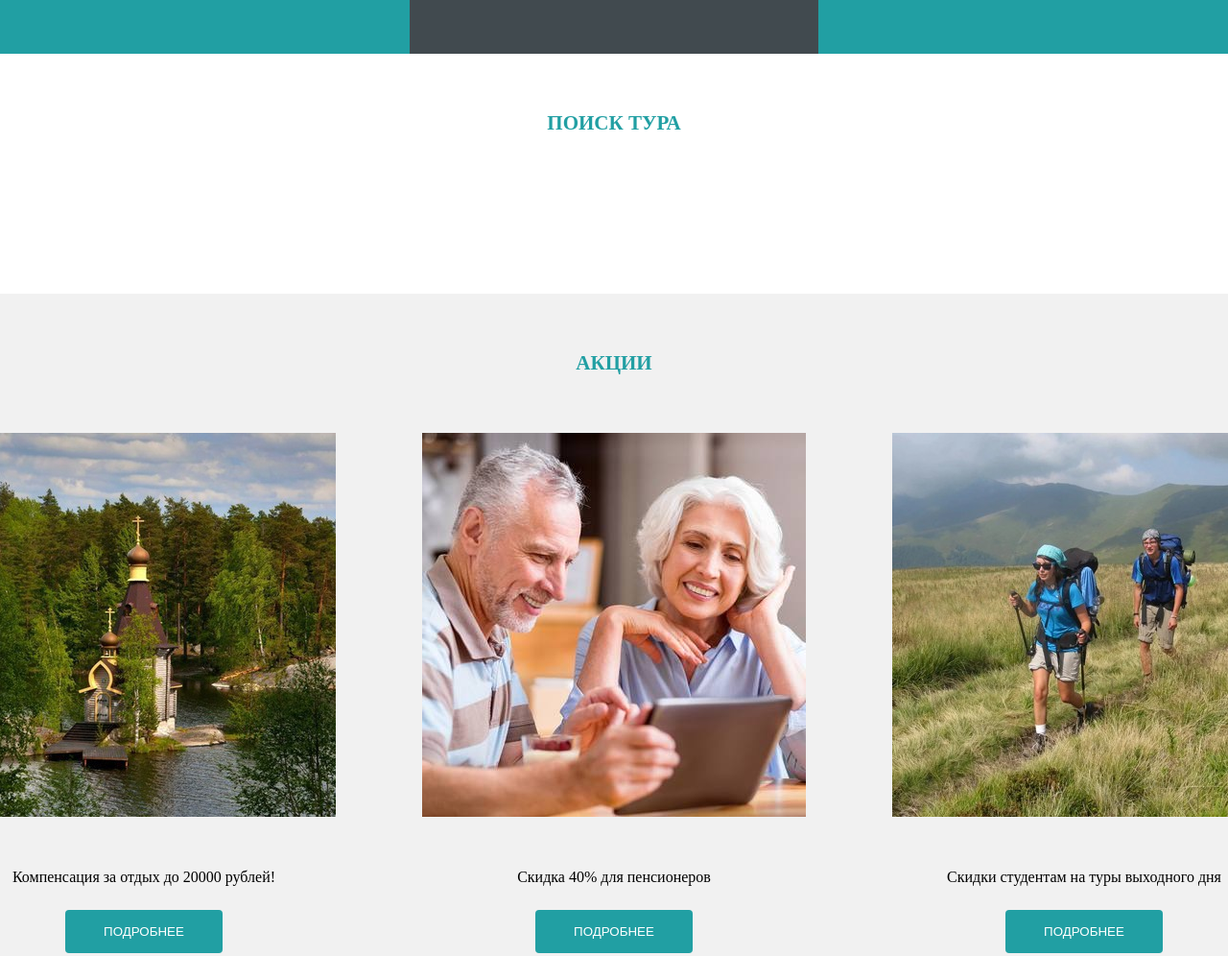
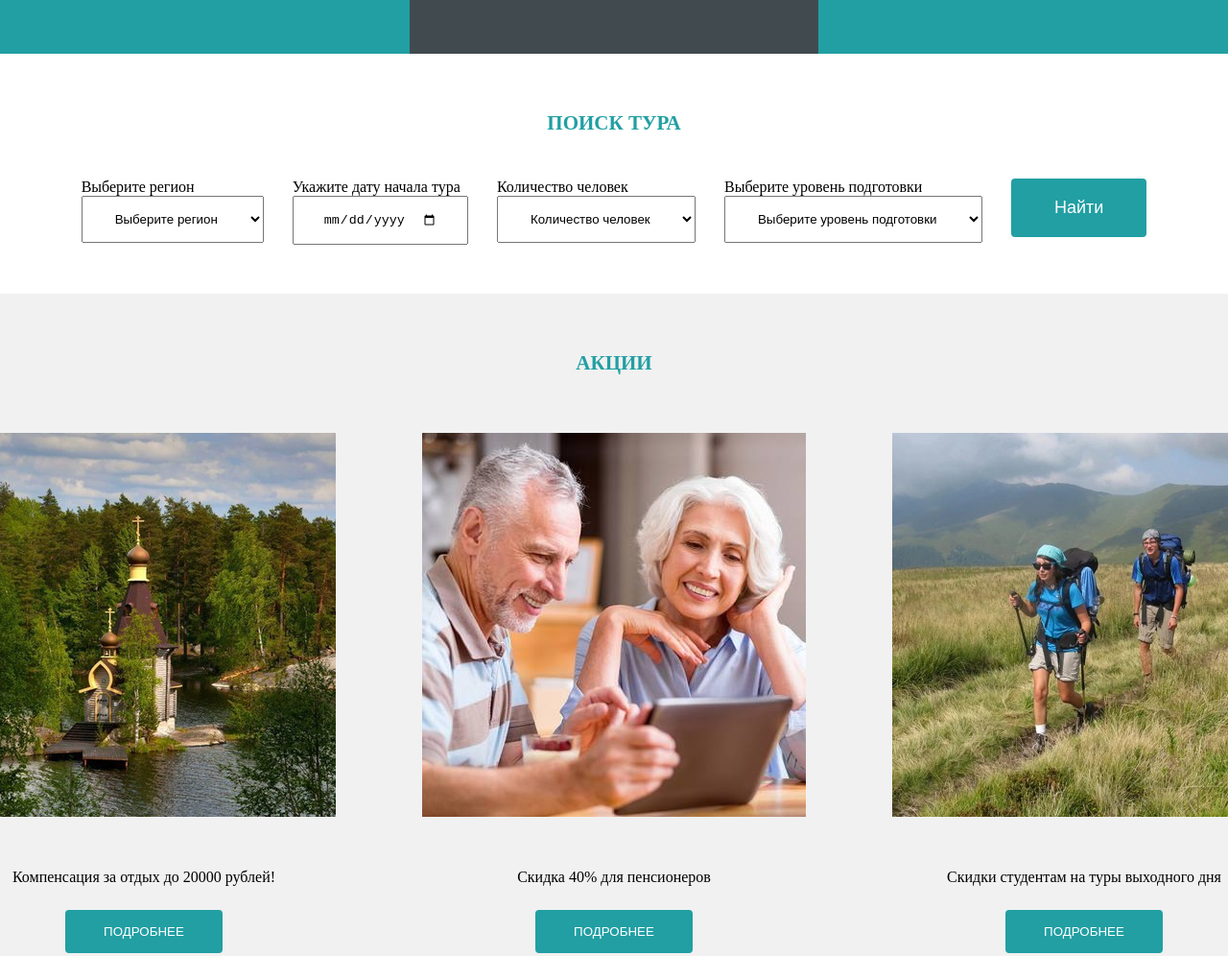
Before and after one commit to lsoulworkerl/tourist_pro, a plain HTML site: page index.html in a window 1280 px wide. Shown: the part 1604-2600 px from the top of the page at 96% size. Drawn offline with Linux system fonts and the light colour scheme.

Commit message:
final version

```diff
--- a/index.html
+++ b/index.html
@@ -9,17 +9,17 @@
             <p class="phone">0 (000) 000-00-00</p>
             <div class="links">
                 <div class="main_link">
-                    <p>Акции</p>
+                    <a href="#sales">Акции</a>
                 </div>
                 <div class="main_link">
-                    <p>Поиск</p>
+                    <a href="#search">Поиск</a>
                 </div>
                 <div class="main_link">
-                    <p>Управление бронированием</p>
+                    <a href="#book">Управление бронированием</a>
                 </div>
             </div>
         </div>
-        <div class="second_block">
+        <div class="second_block" id="book">
             <h1 class="subtitle">КАК ЗАБРОНИРОВАТЬ ТУРПОХОД?</h1>
             <div class="map">
                 <div class="map_block">
@@ -90,31 +90,69 @@
                 </div>
             </div>
         </div>
-        <div class="sixth_block">
+        <div class="sixth_block" id="search">
             <h1 class="subtitle">ПОИСК ТУРА</h1>
+            <div class="select_field">
+                <div class="field">
+                    <p>Выберите регион</p>
+                    <select class="region">
+                        <option value="">Выберите регион</option>
+                        <option value="Маями">Маями</option>
+                        <option value="Бразилия">Бразилия</option>
+                    </select>
+                </div>
+                <div class="field">
+                    <p>Укажите дату начала тура</p>
+                    <input type="date" id="date" class="date">
+                </div>
+                <div class="field">
+                    <p>Количество человек</p>
+                    <select class="count">
+                        <option value="">Количество человек</option>
+                        <option value="1">1</option>
+                        <option value="2">2</option>
+                        <option value="4">4</option>
+                        <option value="6">6</option>
+                    </select>
+                </div>
+                <div class="field">
+                    <p>Выберите уровень подготовки</p>
+                    <select class="level">
+                        <option value="">Выберите уровень подготовки</option>
+                        <option value="новичок">новичок</option>
+                        <option value="опытный">опытный</option>
+                        <option value="профи">профи</option>
+                    </select>
+                </div>
+                <div class="field">
+                    <a href="#">
+                        <button class="accept">Найти</button>
+                    </a>
+                </div>
+            </div>
         </div>
-        <div class="seventh_block">
+        <div class="seventh_block" id="sales">
             <h1 class="subtitle">АКЦИИ</h1>
             <div class="detail_block">
                 <div class="detail">
                     <img src="./img/sale1.jpg"/>
                     <p>Компенсация за отдых до 20000 рублей!</p>
                     <a href="#">
-                        <button>ПОДРОБНЕЕ</button>
+                        <button class="detail_button">ПОДРОБНЕЕ</button>
                     </a>
                 </div>
                 <div class="detail">
                     <img src="./img/sale2.jpg"/>
                     <p>Скидка 40% для пенсионеров</p>
                     <a href="#">
-                        <button>ПОДРОБНЕЕ</button>
+                        <button class="detail_button">ПОДРОБНЕЕ</button>
                     </a>
                 </div>
                 <div class="detail">
                     <img src="./img/sale3.jpg"/>
                     <p>Скидки студентам на туры выходного дня</p>
                     <a href="#">
-                        <button>ПОДРОБНЕЕ</button>
+                        <button class="detail_button">ПОДРОБНЕЕ</button>
                     </a>
                 </div>
             </div>
@@ -122,22 +160,22 @@
         <div class="eighth_block">
             <h1 class="subtitle">ПОДПИШИСЬ НА ЗАКРЫТЫЕ АКЦИИ</h1>
             <div class="inside_input">
-                <input value="Введите email"/>
+                <input class="email_field" value="Введите email"/>
                 <a href="#">
-                    <button>ПОДПИСАТЬСЯ</button>
+                    <button class="detail_button">ПОДПИСАТЬСЯ</button>
                 </a>
             </div>
         </div>
         <div class="ninth_block">
             <div class="links">
                 <div class="main_link">
-                    <p>Акции</p>
+                    <a href="#sales">Акции</a>
                 </div>
                 <div class="main_link">
-                    <p>Поиск</p>
+                    <a href="#search">Поиск</a>
                 </div>
                 <div class="main_link">
-                    <p>Управление бронированием</p>
+                    <a href="#book">Управление бронированием</a>
                 </div>
             </div>
             <p class="phone">0 (000) 000-00-00</p>
--- a/style.css
+++ b/style.css
@@ -45,6 +45,11 @@ html{
     text-align: center;
     font-size: 15px;
     padding-right: 60px;
+    color: #ffffff;
+}
+
+.main_link a {
+    text-decoration: none;
     color: #ffffff;
 }
 
@@ -148,6 +153,46 @@ html{
     margin: 0px;
 }
 
+.select_field {
+    display: flex;
+    justify-content: center;
+    text-align: left;
+    padding-top: 45px;
+}
+
+.field {
+    padding-right: 30px;
+}
+
+.field:last-child {
+    padding-right: 0px;
+}
+
+.region {
+    padding: 15px 30px;
+}
+
+.date {
+    padding: 15px 30px;
+}
+
+.count {
+    padding: 15px 30px;
+}
+
+.level {
+    padding: 15px 30px;
+}
+
+.accept {
+    padding: 20px 45px;
+    border: none;
+    color: #ffffff;
+    background-color: #219fa3;
+    border-radius: 4px;
+    font-size: 18px;
+}
+
 .seventh_block {
     position: relative;
     width: 100%;
@@ -179,7 +224,7 @@ html{
     padding-bottom: 25px;
 }
 
-button {
+.detail_button {
     text-align: center;
     background-color: #219fa3;
     color: #ffffff;
@@ -195,7 +240,7 @@ button {
     margin: 0px;
 }
 
-input {
+.email_field {
     width: 550px;
     height: 40px;
     margin-right: 30px;
```
